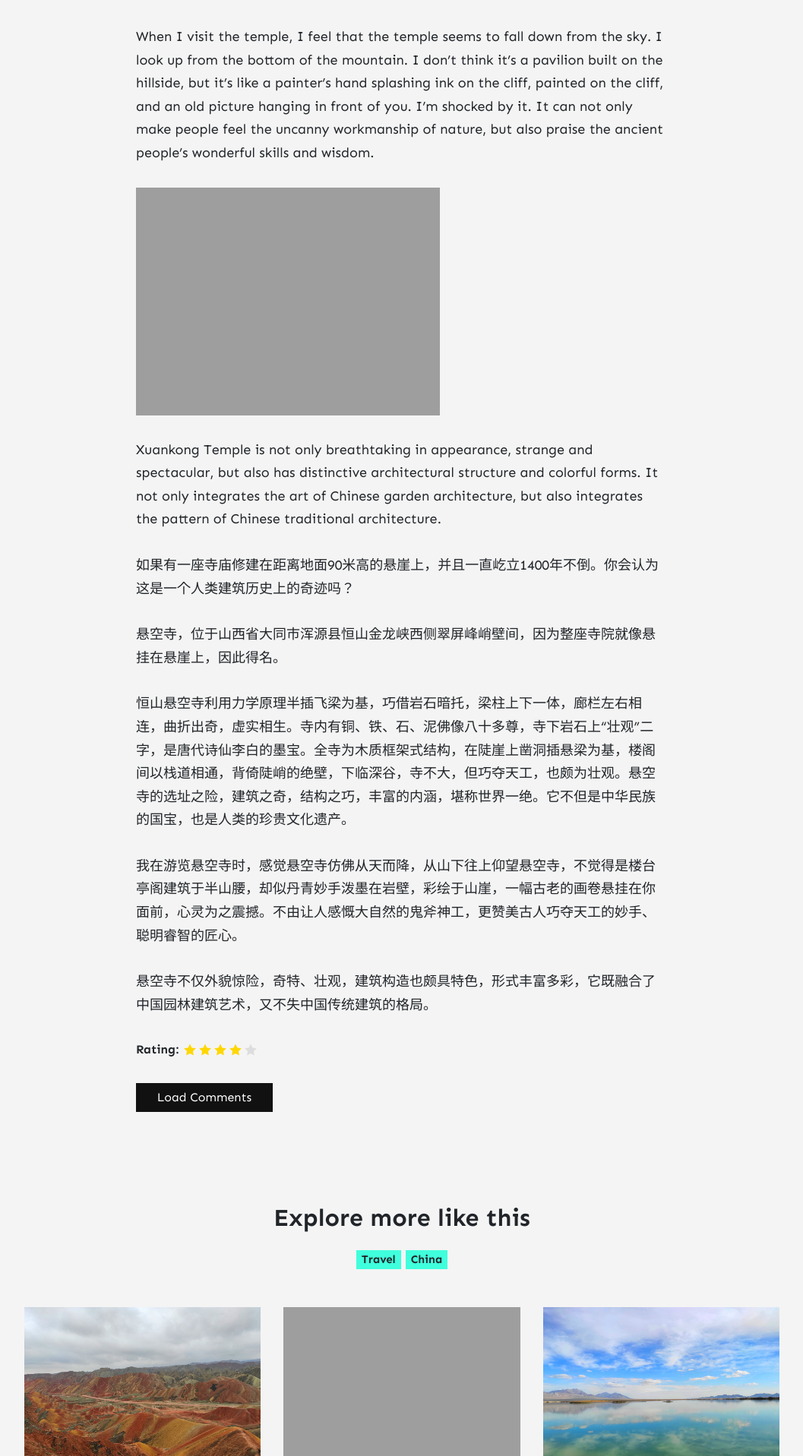
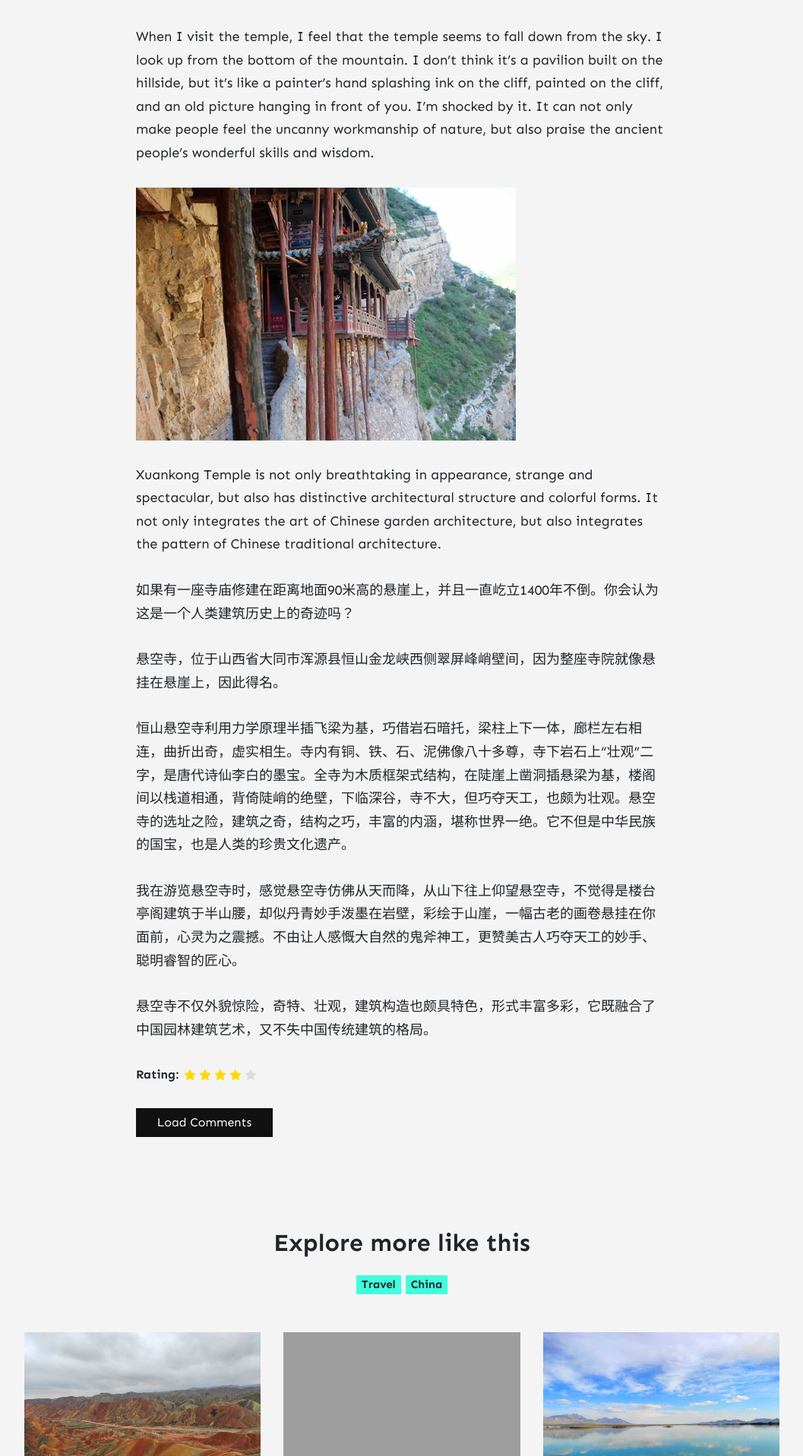
Before and after one commit to rainbow-ux/traveler-blog.github.io, a Jekyll site: the page built from _posts/2018-10-05-suspend-temple.md, in a window 1280 px wide. Shown: the part 1799-3716 px from the top of the page at 76% size, without its empty margins (111-1168 px from the left). Built offline with Jekyll 4.4.1, drawn with Linux system fonts in a browser that asks for light colours; nearby versions of some CDN libraries; comment, search, counter and statistics services are not loaded.

Commit message:
Update 2018-10-05-suspend-temple.md

```diff
--- a/_posts/2018-10-05-suspend-temple.md
+++ b/_posts/2018-10-05-suspend-temple.md
@@ -16,7 +16,7 @@ The hanging Temple of Hengshan is based on half inserted flying beams with mecha
 
 When I visit the temple, I feel that the temple seems to fall down from the sky. I look up from the bottom of the mountain. I don't think it's a pavilion built on the hillside, but it's like a painter's hand splashing ink on the cliff, painted on the cliff, and an old picture hanging in front of you. I'm shocked by it. It can not only make people feel the uncanny workmanship of nature, but also praise the ancient people's wonderful skills and wisdom.
 
-![suspend temple](https://rainbow-ux.github.io/traveler-blog.github.io/assets/images/2018-10-05/2018-10-02.jpg)
+![suspend temple](https://rainbow-ux.github.io/traveler-blog.github.io/assets/images/2018-10-05/2018-10-05-02.jpg)
 
 Xuankong Temple is not only breathtaking in appearance, strange and spectacular, but also has distinctive architectural structure and colorful forms. It not only integrates the art of Chinese garden architecture, but also integrates the pattern of Chinese traditional architecture.
 
```
